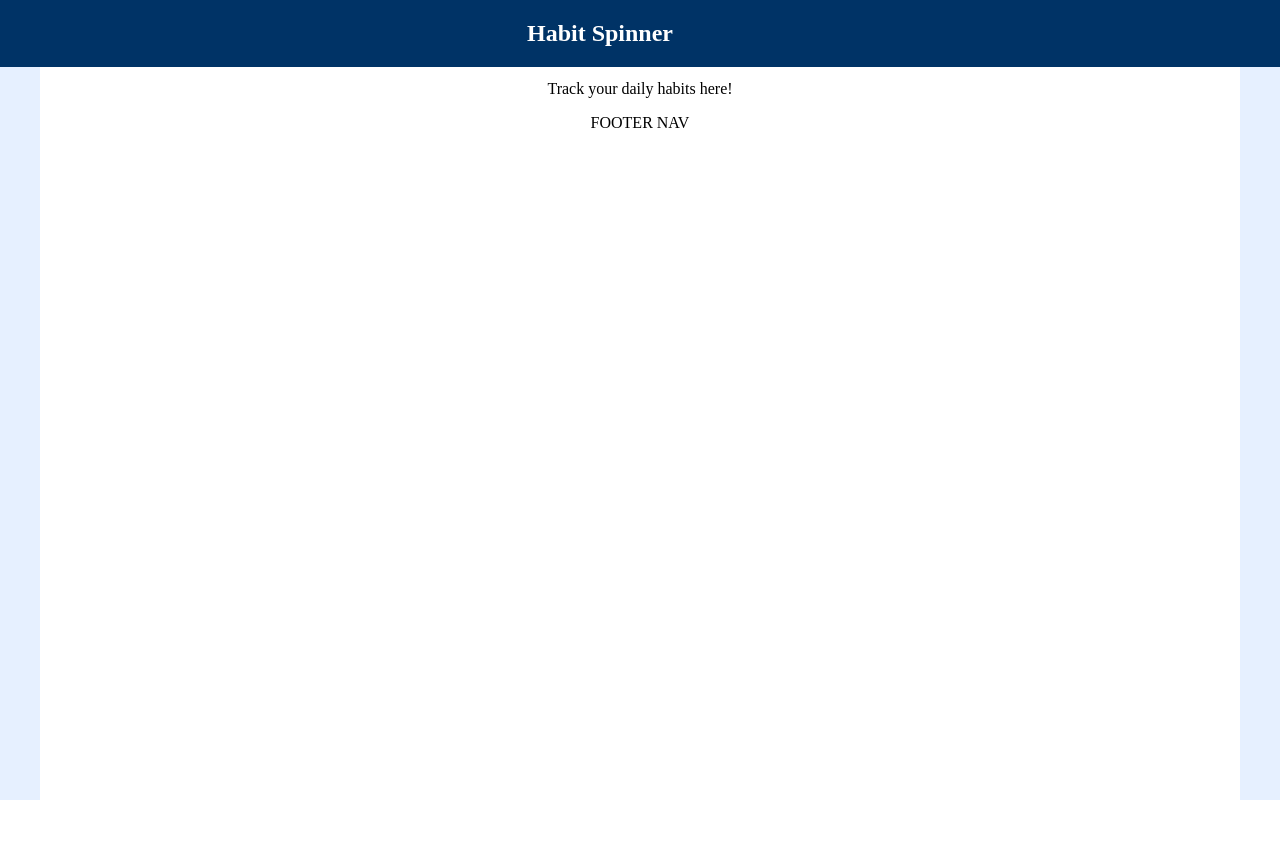
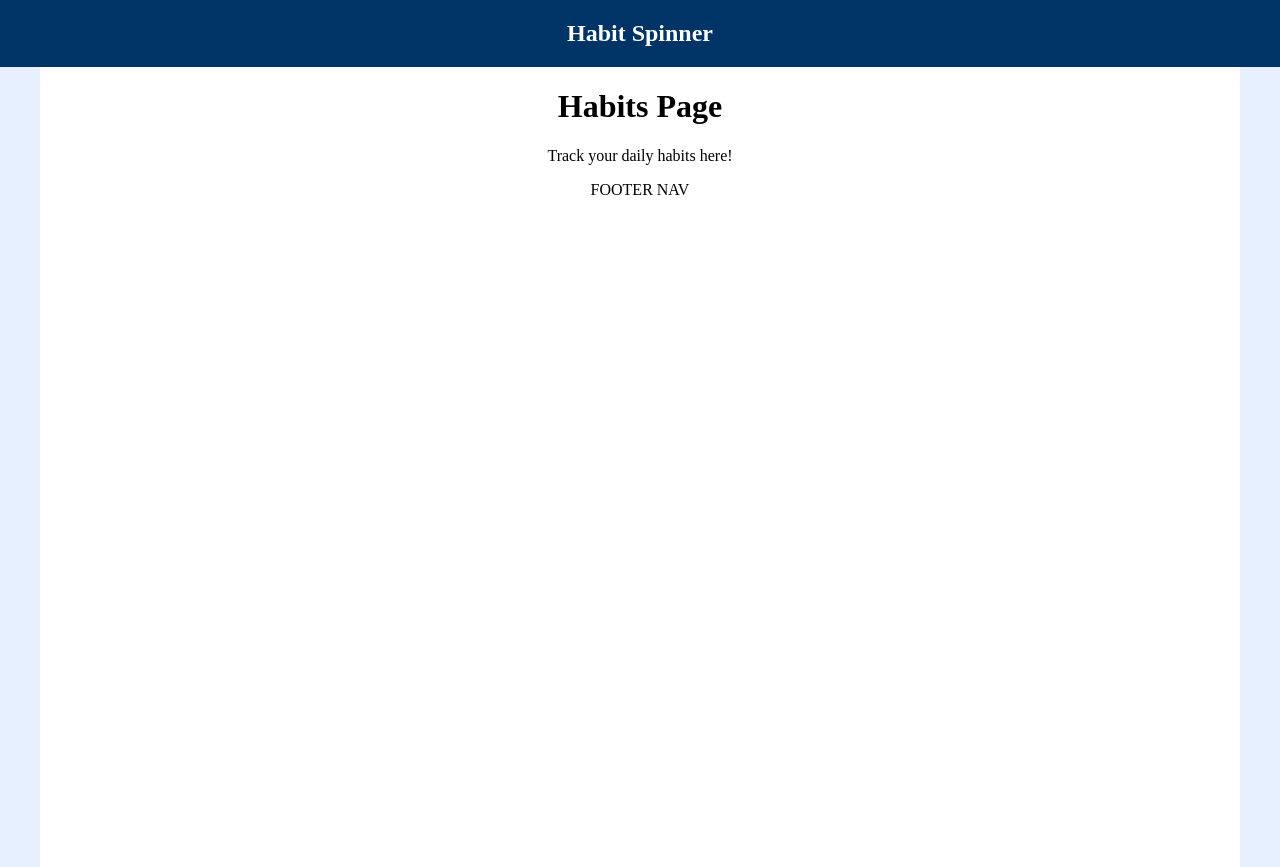
Before and after one commit to joseph-johnson27001/habit-spinner, a Vue app: page /habits in a window 1280 px wide. Before the commit the page ends 800 px from the top, so only its background shows below. Built offline with nearby package versions, Linux system fonts and the light colour scheme.

Commit message:
Top Nav Fix

```diff
--- a/src/App.vue
+++ b/src/App.vue
@@ -1,6 +1,8 @@
 <template>
   <div id="app">
-    <TopNav />
+    <div class="navigation-container">
+      <TopNav />
+    </div>
     <div class="content-container">
       <router-view />
       <div class="footer-container">
@@ -45,7 +47,6 @@ body {
   margin: 0 auto;
   min-height: 100vh;
   background-color: white;
-  /* border: 1px solid #ccc; */
   border-top: none;
   border-bottom: none;
 }
--- a/src/components/Navigation/TopNav.vue
+++ b/src/components/Navigation/TopNav.vue
@@ -18,14 +18,15 @@ export default {
   background-color: #003366;
   position: relative;
   z-index: 100;
-  position: fixed;
-  top: 0;
+  display: flex;
+  justify-content: center;
 }
 
 .top-nav-content {
   max-width: 1200px;
+  width: 100%;
   display: flex;
-  justify-content: space-around;
+  justify-content: center;
   align-items: center;
   color: white;
 }
```
